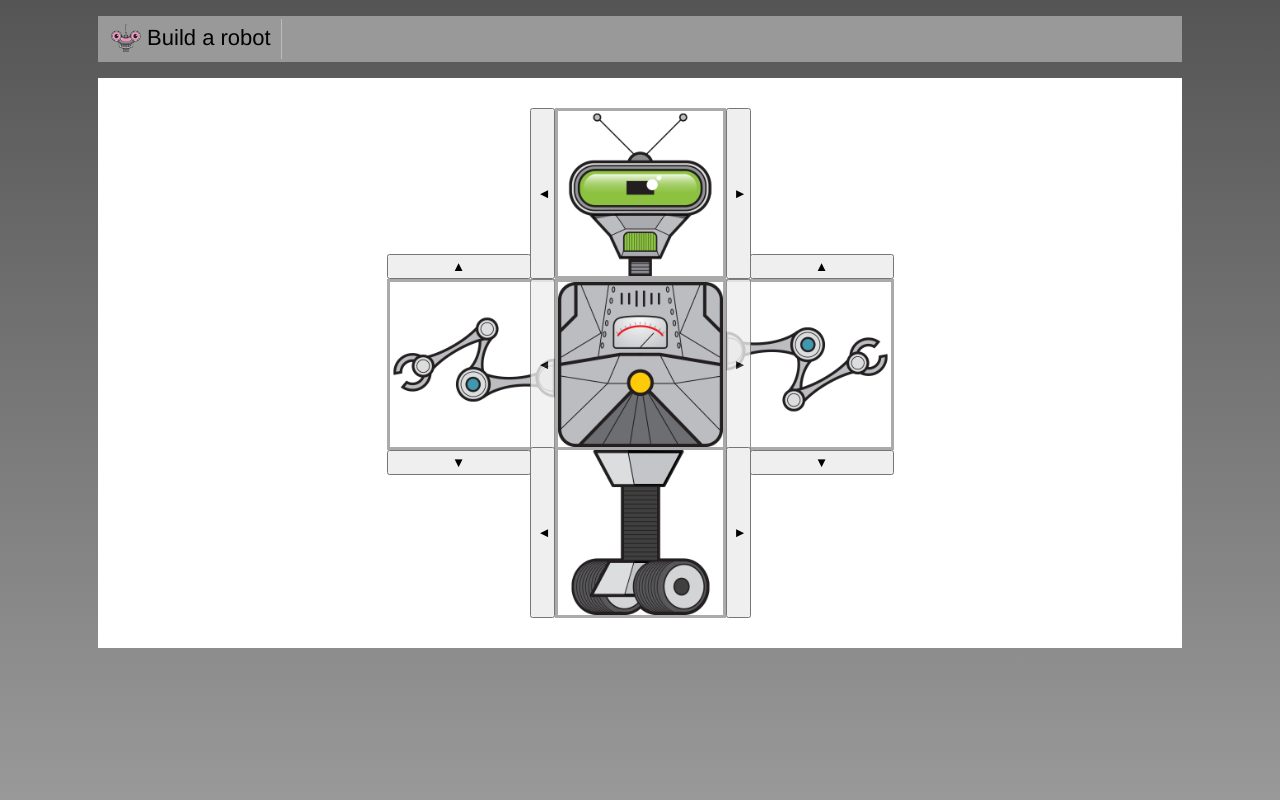
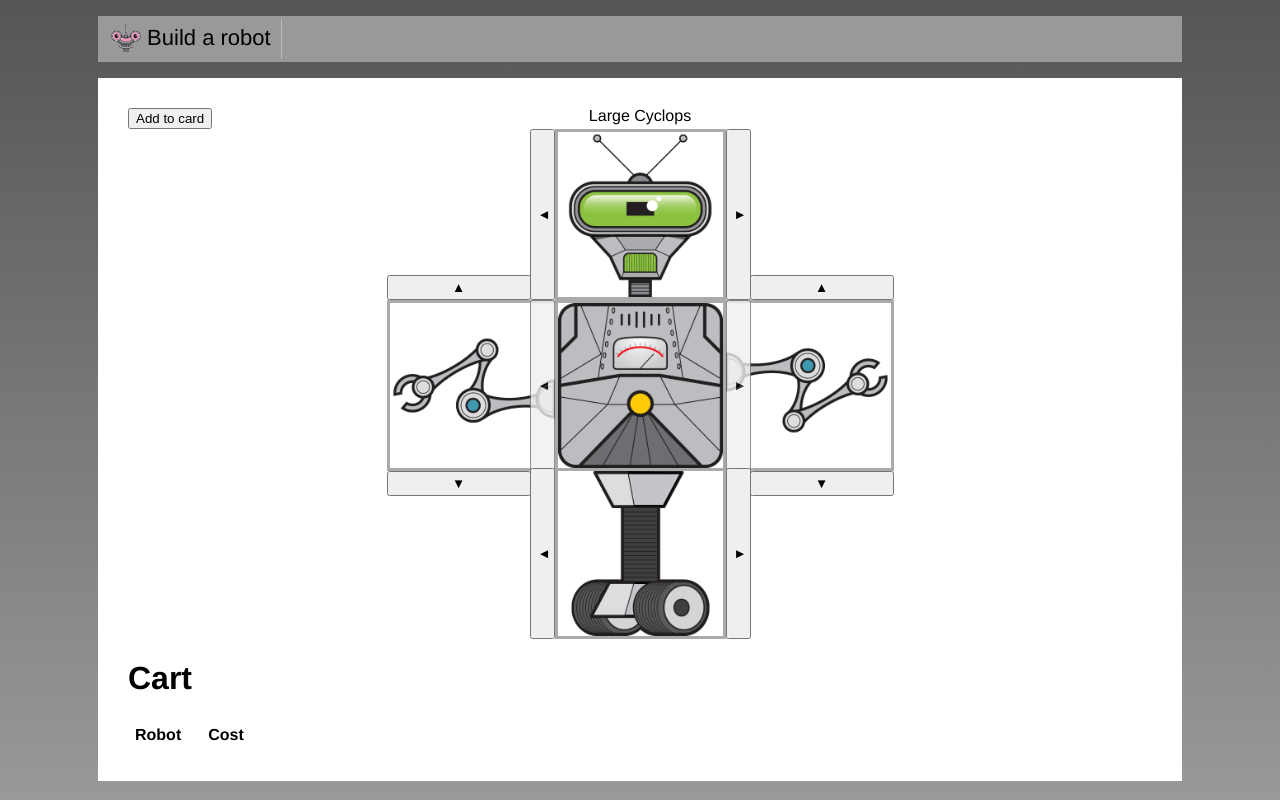
Before and after one commit to wal0x/build-a-robot, a Vue app: page / in a window 1280 px wide. Built offline with nearby package versions, Linux system fonts and the light colour scheme.

Commit message:
adding robot to cart

```diff
--- a/src/components/builder/RobotBuilder.vue
+++ b/src/components/builder/RobotBuilder.vue
@@ -1,7 +1,12 @@
 <template>
-  <div>
+  <div class="content">
+    <button class="add-to-cart" @click="addToCart()">Add to card</button>
     <div class="top-row">
       <div class="top part">
+        <div class="robot-name">
+          {{selectedRobot.head.title}}
+          <span class="sale" v-show="selectedRobot.head.onSale">Sale!</span>
+        </div>
         <img :src="selectedRobot.head.src" title="head" />
         <button @click="selectPreviousHead()" class="prev-selector">&#9668;</button>
         <button @click="selectNextHead()" class="next-selector">&#9658;</button>
@@ -31,6 +36,23 @@
         <button @click="selectNextBase()" class="next-selector">&#9658;</button>
       </div>
     </div>
+    <div>
+      <h1>Cart</h1>
+      <table>
+        <thead>
+          <tr>
+            <th>Robot</th>
+            <th class="cost">Cost</th>
+          </tr>
+        </thead>
+        <tbody>
+          <tr v-for="(robot, index) in cart" :key="index">
+            <td>{{robot.head.title}}</td>
+            <td class="cost">{{robot.cost}}</td>
+          </tr>
+        </tbody>
+      </table>
+    </div>
   </div>
 </template>
 <script>
@@ -50,6 +72,7 @@ export default {
   data() {
     return {
       availableParts,
+      cart: [],
       selectedHeadIndex: 0,
       selectedLeftArmIndex: 0,
       selectedTorsoIndex: 0,
@@ -69,6 +92,15 @@ export default {
     },
   },
   methods: {
+    addToCart() {
+      const robot = this.selectedRobot;
+      const cost = robot.head.cost
+        + robot.leftArm.cost
+        + robot.torso.cost
+        + robot.rightArm.cost
+        + robot.base.cost;
+      this.cart.push(Object.assign({}, robot, { cost }));
+    },
     selectNextHead() {
       this.selectedHeadIndex = getNextValidIndex(
         this.selectedHeadIndex,
@@ -223,4 +255,31 @@ export default {
 .right .next-selector {
   right: -3px;
 }
+.robot-name {
+  position: absolute;
+  top: -25px;
+  text-align: center;
+  width: 100%;
+}
+.sale {
+  color: red;
+}
+.content {
+  position: relative;
+}
+.add-to-card {
+  position: absolute;
+  right: 30px;
+  width: 220px;
+  padding: 3px;
+  font-size: 16px;
+}
+td,th {
+  text-align: left;
+  padding: 5px;
+  padding-right: 20px;
+}
+.cost {
+  text-align: right;
+}
 </style>
```
